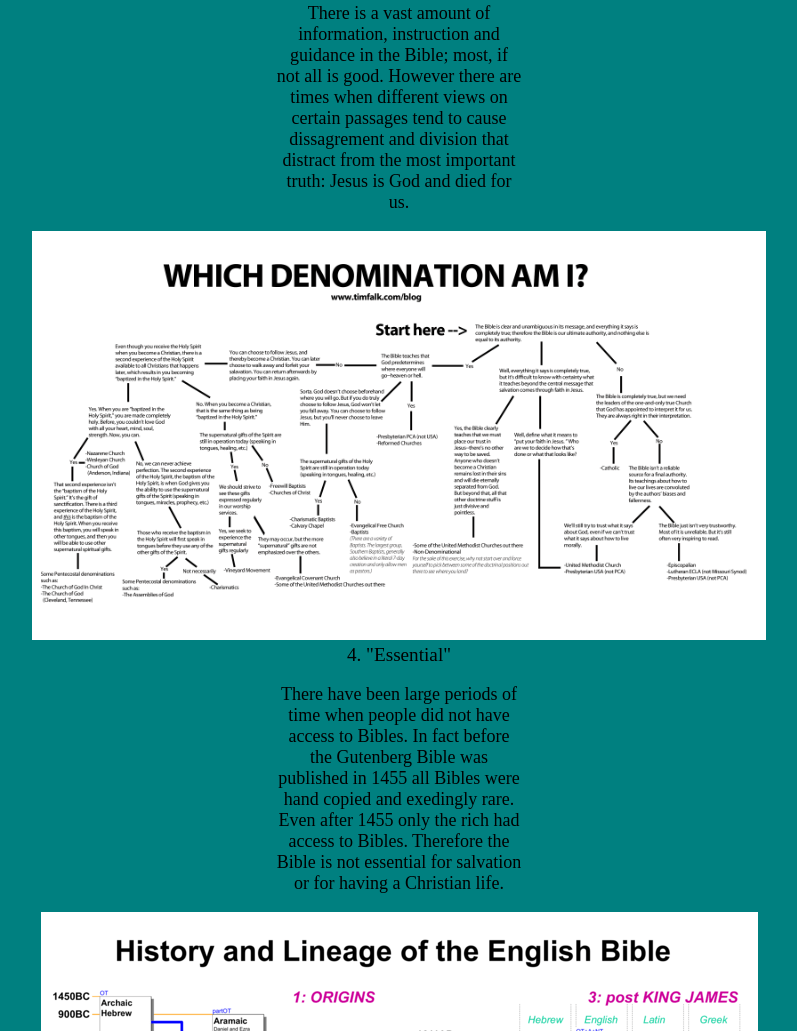
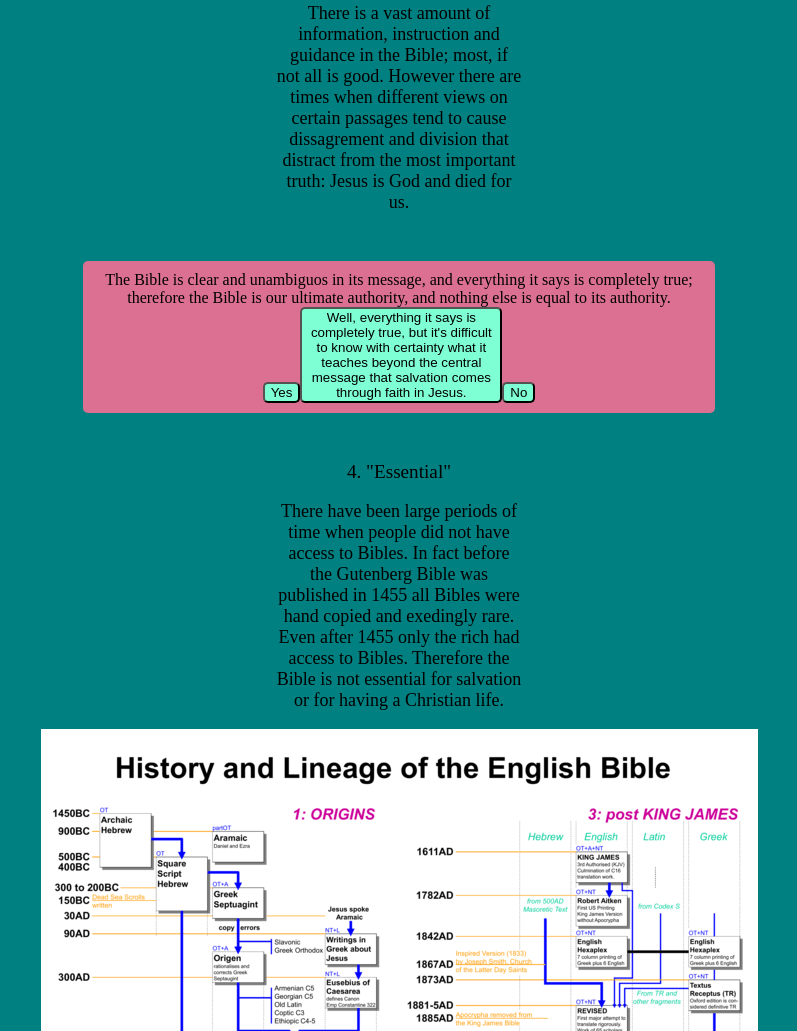
Before and after one commit to EthanXWill/the-problem-of-scripture, a plain HTML site: page index.html in a window 1280 px wide. Shown: the part 1097-2128 px from the top of the page, without its empty margins (261-1058 px from the left). Drawn offline with Linux system fonts and the light colour scheme.

Commit message:
Add denomination quiz

```diff
--- a/index.html
+++ b/index.html
@@ -2,6 +2,7 @@
 <html lang="en">
     <head>
         <link rel="stylesheet" href="style.css" />
+        <script defer src="script.js"></script>
         <title>The Problem Of Scripture</title>
     </head>
     <body>
@@ -23,7 +24,15 @@
                     <p>
                         There is a vast amount of information, instruction and guidance in the Bible; most, if not all is good. However there are times when different views on certain passages tend to cause dissagrement and division that distract from the most important truth: Jesus is God and died for us.
                     </p>
-                    <img class="Denomination Chart" src="Images/denomination-chart.gif" alt="A chart that helps you pick your denomination">
+                    <!--<img class="Denomination Chart" src="Images/denomination-chart.gif" alt="A chart that helps you pick your denomination">-->
+                    <div class="container">
+                        <div id="text">Text</div>
+                        <div id="option-buttons" class="btn-grid">
+                            <button class="btn">Option 1</button>
+                            <button class="btn">Option 2</button>
+                            <button class="btn">Option 3</button>
+                        </div>
+                    </div>
                 <li>"Essential"</li>
                     <p>
                         There have been large periods of time when people did not have access to Bibles. In fact before the Gutenberg Bible was published in 1455 all Bibles were hand copied and exedingly rare. Even after 1455 only the rich had access to Bibles. Therefore the Bible is not essential for salvation or for having a Christian life.
--- a/script.js
+++ b/script.js
@@ -0,0 +1,347 @@
+const textElement = document.getElementById('text');
+const optionButtonsElement = document.getElementById('option-buttons');
+
+function startQuiz() {
+    showTextNode(1);
+};
+
+function showTextNode(textNodeIndex) {
+    const textNode = textNodes.find(textNode => textNode.id === textNodeIndex)
+    textElement.innerText = textNode.text
+    while (optionButtonsElement.firstChild) {
+        optionButtonsElement.removeChild(optionButtonsElement.firstChild)
+    }
+
+    textNode.options.forEach(option => {
+        if (showOption(option)) {
+            const button = document.createElement('button')
+            button.innerText = option.text
+            button.classList.add('btn')
+            button.addEventListener('click', () => selectOption(option))
+            optionButtonsElement.appendChild(button)
+        }
+    })
+};
+
+function showOption(option) {
+    return option
+}
+
+function selectOption(option) {
+    const nextTextNodeId = option.nextText
+    if (nextTextNodeId <= 0) {
+        return startGame()
+    }
+    showTextNode(nextTextNodeId)
+};
+
+const textNodes = [
+    {
+        id: 1,
+        text: "The Bible is clear and unambiguos in its message, and everything it says is completely true; therefore the Bible is our ultimate authority, and nothing else is equal to its authority.",
+        options: [
+            {
+                text: "Yes",
+                nextText: 2
+            },
+            {
+                text: "Well, everything it says is completely true, but it's difficult to know with certainty what it teaches beyond the central message that salvation comes through faith in Jesus.",
+                nextText: 3
+            },
+            {
+                text: "No",
+                nextText: 4
+            }
+        ]
+    },
+    {
+        id: 2,
+        text: "The Bible teaches that God predetermines where everyone will go-heavon or hell.",
+        options: [
+            {
+                text: "Yes",
+                nextText: 5
+            },
+            {
+                text: "Sorta. God doesn't choose beforehand where you will go. But if you do truly choose to follow Jesus, God won't let you fall away. you can choose to follow Jesus, but you'll never choose to leave Him.",
+                nextText: 6
+            },
+            {
+                text: "No, you can choose to follow Jesus, and thereby become a Christian. You can later choose to walk away and forfeit your salavation. You can return afterwards by placing your faith in Jesus again.",
+                nextText: 7
+            }
+        ]
+    },
+    {
+        id: 3,
+        text: "Well, everything it says is completely true, but it's difficult to know with certainty what it teaches beyond the central message that salvation comes through faith in Jesus.",
+        options: [
+            {
+                text: "Yes, the Bible clearly teaches that we must place our trust in Jesus--there's no other way to be saved. Anyone who doesn't become a Christian remains lost in their sins and will die eternally separated form God. But beyond that, all that other doctrine sruff is just divisive and pointless.",
+                nextText: 8
+            },
+            {
+                text: 'Well, define what it means to "put your faith in Jesus." Who are we to decide how that\'s done or what that looks like?',
+                nextText: 9
+            }
+        ]
+    },
+    {
+        id: 4,
+        text: "The Bible is completely true, but we need the leaders of the one-and-only true Church that God has appointed to interpret it for us. They are always right in their interpretation.",
+        options: [
+            {
+                text: "Yes",
+                nextText: 10
+            },
+            {
+                text: "No",
+                nextText: 11
+            }
+        ]
+    },
+    {
+        id: 5,
+        text: "Presbyterian PCA (not USA) or Reformed Churches.",
+        options: [
+            {
+                text: "Restart?",
+                nextText: -1
+            }
+        ]
+    },
+    {
+        id: 6,
+        text: "The Supernatural gifts of the Holy spirit are still in operation today (speaking in tongues, healing, etc.)",
+        options: [
+            {
+                text: "Yes",
+                nextText: 12
+            },
+            {
+                text: "No",
+                nextText: 13
+            }
+        ]
+    },
+    {
+        id: 7,
+        text: "Even though you receive the Holy Spirit when you become a Christian, there is a second experience of the Holy Spirit available to all Christians that happens later, which results in you becoming \"baptized in the Holy Spirit.\"",
+        options: [
+            {
+                text: "Yes. When you are \"baptized in the Holy Spirit\" you are made completely holy. Before, you couldn't love God with all your heart, mind, soul, strength. Now, you can.",
+                nextText: 14
+            },
+            {
+                text: "No. When you became a Christian that is the same thing as being \"baptized in the Holy Spirit.\"",
+                nextText: 15
+            }
+        ]
+    },
+    {
+        id: 8,
+        text: "Some of the United Methodist Churches as well as many Non-Denominational Churches.",
+        options: [
+            {
+                text: "Restart?",
+                nextText: -1
+            }
+        ]
+    },
+    {
+        id: 9,
+        text: "United Methodist Church and Presbyterian USA (not PCA)",
+        options: [
+            {
+                text: "Restart?",
+                nextText: -1
+            }
+        ]
+    },
+    {
+        id: 10,
+        text: "You're Catholic... sorry",
+        options: [
+            {
+                text: "Restart?",
+                nextText: -1
+            }
+        ]
+    },
+    {
+        id: 11,
+        text: "The Bible isn't a reliable source for a final authority. Its teachings about how to live our lives are convoluted by the authors' biases and fallenness.",
+        options: [
+            {
+                text: "We'll still try to trust what it says about God, even if we can't trust what it says about how to live morally.",
+                nextText: 9
+            },
+            {
+                text: "The Bible just isn't very trustworthy. Most of it is unreliable. But it's still often very inspiring to read.",
+                nextText: 16
+            }
+        ]
+    },
+    {
+        id: 12,
+        text: "Charismatic Baptists and Calvary Chapel.",
+        options: [
+            {
+                text: "Restart?",
+                nextText: -1
+            }
+        ]
+    },
+    {
+        id: 13,
+        text: "Evangelical Free Church and Baptists.",
+        options: [
+            {
+                text: "Restart?",
+                nextText: -1
+            }
+        ]
+    },
+    {
+        id: 14,
+        text: "When you are \"baptized in the Holy Spirit\" you are made completely holy. Before, you couldn't love God with all your heart, mind, soul, strength. Now, you can.",
+        options: [
+            {
+                text: "Yes",
+                nextText: 17
+            },
+            {
+                text: "Yes, but that second experience isn't the \"baptism of the Holy Spirit.\" It's teh gift of sanctification. There is a third experience of the Holy Spirit, and that is the baptism of the Holy Spirit. When you receive this baptism, you will speak in other tongues, and then you will be able to use other supernatural spiritual gifts.",
+                nextText: 18
+            },
+            {
+                text: "No, we can never achieve perfection. The second experience of the Holy Spirit, the baptism of the Holy Spirit, is when God gives you the ability to use the supernatural gifts of the Spirit (speaking in tongues, miracles, prophecy, etc.)",
+                nextText: 19
+            }
+        ]
+    },
+    {
+        id: 15,
+        text: "The supernatural gifts of the Spirit are still in operation today (speaking in tongues, healing, etc.)",
+        options: [
+            {
+                text: "Yes",
+                nextText: 20
+            },
+            {
+                text: "No",
+                nextText: 21
+            },
+        ]
+    },
+    {
+        id: 16,
+        text: "Episcopalian, Lutheran ECLA (not Missouri Synod) and Presbyterian USA (not PCA.)",
+        options: [
+            {
+                text: "Restart?",
+                nextText: -1
+            }
+        ]
+    },
+    {
+        id: 17,
+        text: "Nazarene Church, Wesleyan Church, Church of God (Anderson, Indiana.)",
+        options: [
+            {
+                text: "Restart?",
+                nextText: -1
+            }
+        ]
+    },
+    {
+        id: 18,
+        text: "Some Pentecostal denominations such as The Church of God in Christ and The CHurch of God (Cleveland, Tenneesse.)",
+        options: [
+            {
+                text: "Restart?",
+                nextText: -1
+            }
+        ]
+    },
+    {
+        id: 19,
+        text: "Those who recieve the baptism in the Holy Spirit will first speak in tongues before they use any of the other gifts of the Spirit.",
+        options: [
+            {
+                text: "Yes",
+                nextText: 22
+            },
+            {
+                text: "Not necessarily",
+                nextText: 23
+            }
+        ]
+    },
+    {
+        id: 20,
+        text: "We should strive to see these gifts expressed regularly in our worship services.",
+        options: [
+            {
+                text: "Yes, we seek to experience the supernatural gifts regularly.",
+                nextText: 24
+            },
+            {
+                text: "They may occur, but the more \"supernatural\" gifts are not emphasized over the others.",
+                nextText: 25
+            }
+        ]
+    },
+    {
+        id: 21,
+        text: "Freewill Baptists and Churches of Christ.",
+        options: [
+            {
+                text: "Restart?",
+                nextText: -1
+            }
+        ]
+    },
+    {
+        id: 22,
+        text: "Some Pentecostal denominations such as The Assemblies of God.",
+        options: [
+            {
+                text: "Restart?",
+                nextText: -1
+            }
+        ]
+    },
+    {
+        id: 23,
+        text: "Charismatics.",
+        options: [
+            {
+                text: "Restart?",
+                nextText: -1
+            }
+        ]
+    },
+    {
+        id: 24,
+        text: "Vineyard Movement.",
+        options: [
+            {
+                text: "Restart?",
+                nextText: -1
+            }
+        ]
+    },
+    {
+        id: 25,
+        text: "Evangelical Covenant Church and some Methodist Churches.",
+        options: [
+            {
+                text: "Restart?",
+                nextText: -1
+            }
+        ]
+    }
+]
+
+startQuiz()
--- a/style.css
+++ b/style.css
@@ -30,3 +30,25 @@ img.Denomination {
     max-width: 60%;
     height: auto;
 }
+
+.container {
+    margin-left: auto;
+    margin-right: auto;
+    margin-top: 00.5in;
+    margin-bottom: 00.5in;
+    width: fit-content;
+    max-width: 50%;
+    background-color: palevioletred;
+    padding: 10px;
+    border-radius: 5px;
+}
+
+.btn {
+    background-color: aquamarine;
+    border-radius: 5px;
+    max-width: 33%;
+}
+
+.btn:hover {
+    border-color: black;
+}
```
